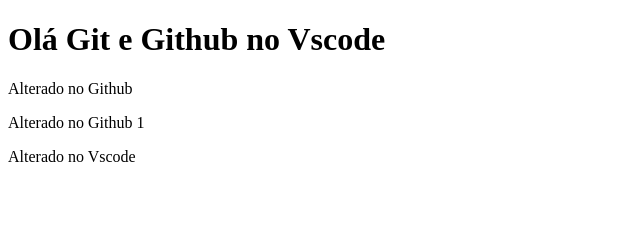
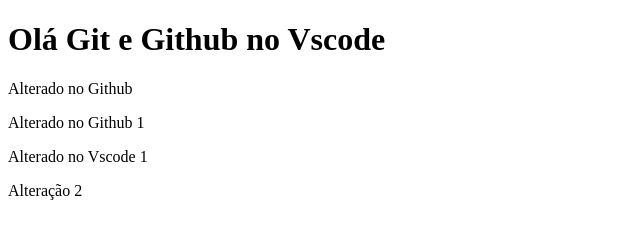
Before and after one commit to Andrebarcelos97/Git-e-Github2, a plain HTML site: page index.html in a window 1280 px wide. Shown: the full height of the page, 0-640 px from the left. Drawn offline with Linux system fonts and the light colour scheme.

Commit message:
refactor: alter index.html line 13

```diff
--- a/index.html
+++ b/index.html
@@ -9,6 +9,7 @@
     <h1>Olá Git e Github no Vscode</h1>
     <p>Alterado no Github</p>
     <p>Alterado no Github 1</p>
-    <p>Alterado no Vscode</p>
+    <p>Alterado no Vscode 1</p>
+    <p>Alteração 2</p>
 </body>
 </html>
```
